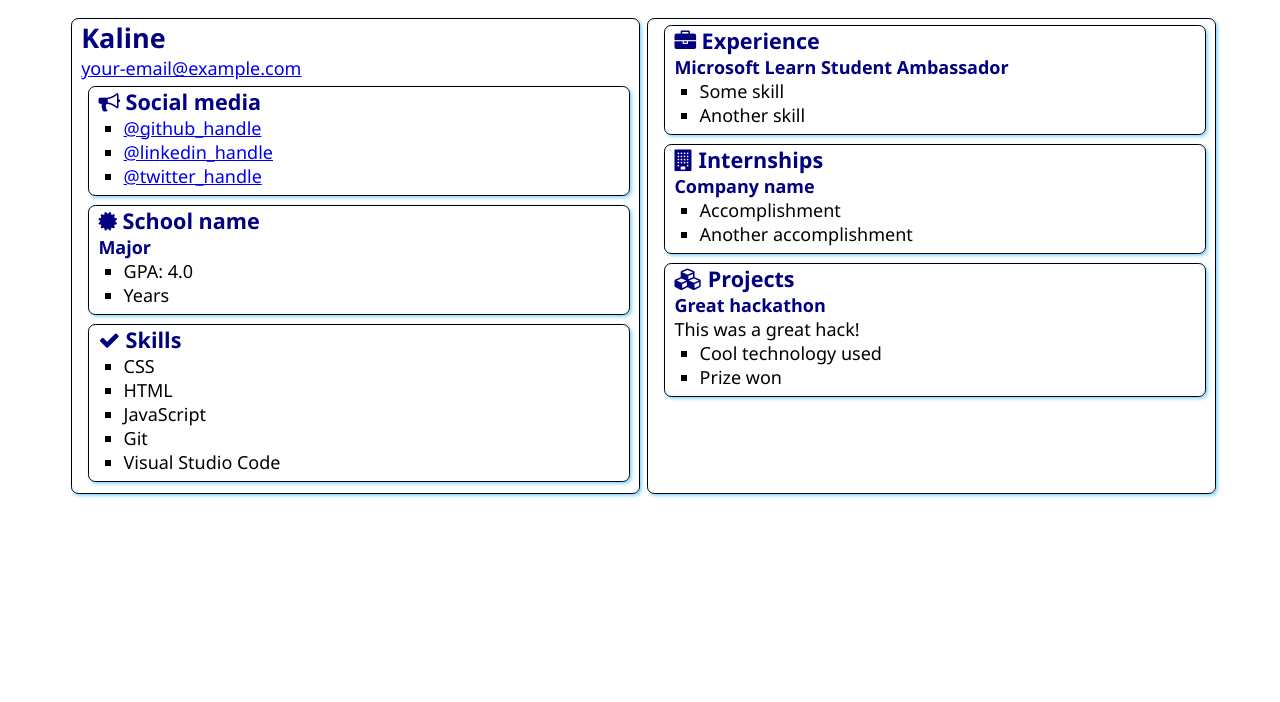
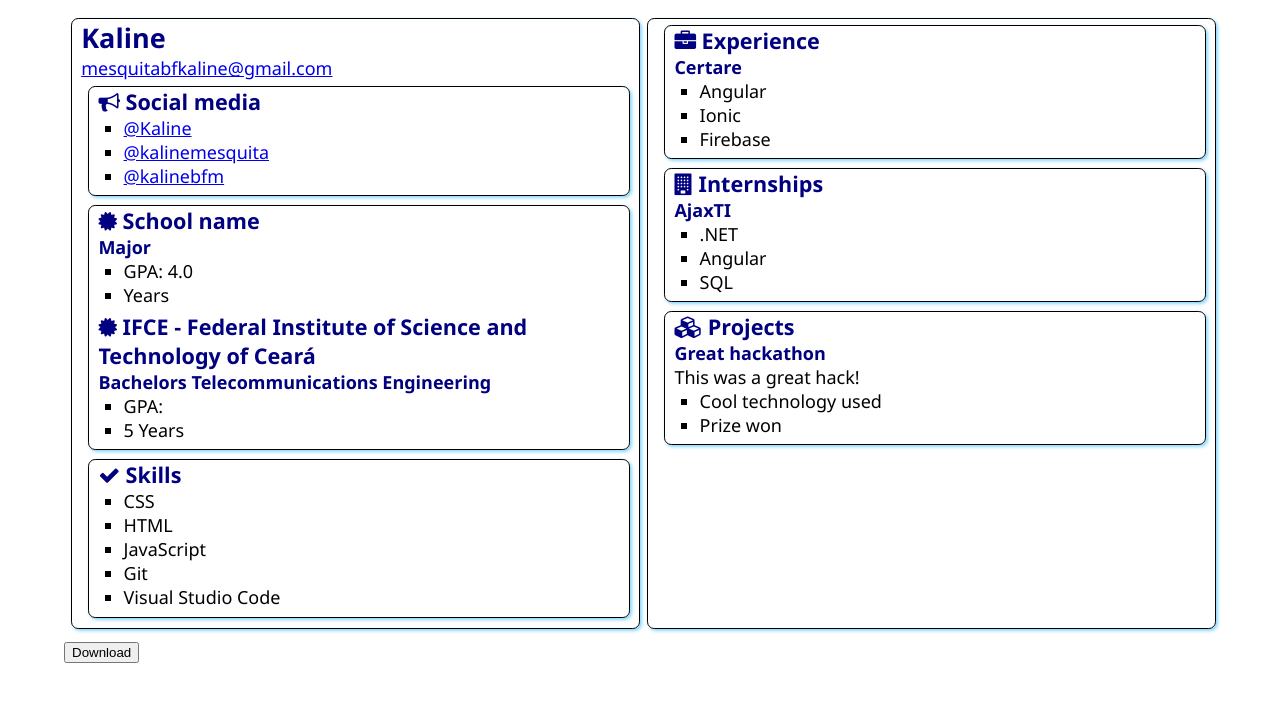
Before and after one commit to kaline/SATechnicalOnboarding, a plain HTML site: page src/index.html in a window 1280 px wide. Drawn offline with Linux system fonts and the light colour scheme.

Commit message:
update cv

```diff
--- a/src/index.html
+++ b/src/index.html
@@ -13,7 +13,7 @@
     <main>
         <article class="box">
             <h1>Kaline</h1>
-            <div><a href="mailto:your.email@example.com">your-email@example.com</a></div>
+            <div><a href="mailto:your.email@example.com">mesquitabfkaline@gmail.com</a></div>
 
             <section class="box">
                 <h2>
@@ -21,9 +21,9 @@
                     Social media
                 </h2>
                 <ul>
-                    <li><a href="https://github.com/<handle>">@github_handle</a></li>
-                    <li><a href="https://linkedin.com/in/<handle>">@linkedin_handle</a></li>
-                    <li><a href="https://twitter.com/<handle>">@twitter_handle</a></li>
+                    <li><a href="https://github.com/<handle>">@Kaline</a></li>
+                    <li><a href="https://linkedin.com/in/<handle>">@kalinemesquita</a></li>
+                    <li><a href="https://twitter.com/<handle>">@kalinebfm</a></li>
                 </ul>
             </section>
 
@@ -36,7 +36,18 @@
                     <h3>Major</h3>
                     <ul>
                         <li>GPA: 4.0</li>
-                        <li>Years</li>
+                        <li> Years</li>
+                    </ul>
+                </div>
+                <div class="education">
+                    <h2>
+                        <i class="fa fa-certificate" aria-hidden="true"></i>
+                        IFCE - Federal Institute of Science and Technology of Ceará
+                    </h2>
+                    <h3>Bachelors Telecommunications Engineering</h3>
+                    <ul>
+                        <li>GPA:</li>
+                        <li> 5 Years</li>
                     </ul>
                 </div>
             </section>
@@ -61,10 +72,11 @@
                     <i class="fa fa-briefcase" aria-hidden="true"></i>
                     Experience
                 </h2>
-                <h3>Microsoft Learn Student Ambassador</h3>
+                <h3>Certare</h3>
                 <ul>
-                    <li>Some skill</li>
-                    <li>Another skill</li>
+                    <li>Angular</li>
+                    <li>Ionic</li>
+                    <li>Firebase</li>
                 </ul>
             </section>
             <section class="box">
@@ -73,10 +85,11 @@
                     Internships
                 </h2>
 
-                <h3>Company name</h3>
+                <h3>AjaxTI</h3>
                 <ul>
-                    <li>Accomplishment</li>
-                    <li>Another accomplishment</li>
+                    <li>.NET</li>
+                    <li>Angular</li>
+                    <li>SQL</li>
                 </ul>
             </section>
             <section class="box">
@@ -93,7 +106,9 @@
                 </ul>
             </section>
         </article>
-
     </main>
+    <a href="https://github.com/kaline/SATechnicalOnboarding/blob/main/src/CV___EU__Copy_%20(3).pdf" download="pdf">
+        <button type="button">Download</button>
+        </a>
 </body>
 </html>
```
Also changed, not shown: src/index.js (added), 1 other file.
